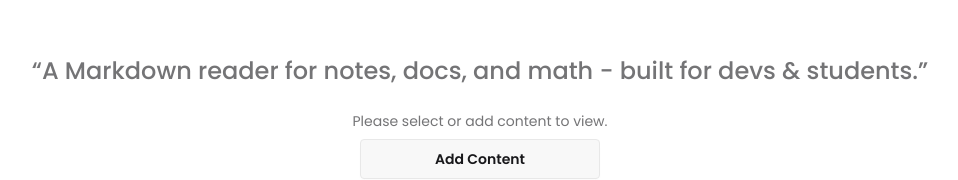
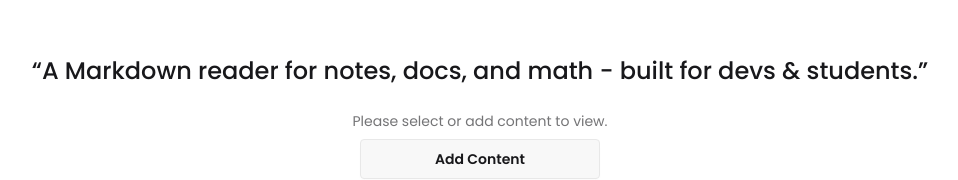
Before and after one commit to TheFastest599/markdown-render, a Next.js app: page / in a window 1280 px wide. Shown: the part 155-335 px from the top of the page, without its empty margins (160-1118 px from the left). Built offline with nearby package versions, Linux system fonts and the light colour scheme; no server answers.

Commit message:
SEO optimizations

```diff
--- a/src/app/page.jsx
+++ b/src/app/page.jsx
@@ -13,7 +13,7 @@
     <main className="flex flex-col items-center justify-center min-h-[83vh] text-base-content/60 px-4">
       {/* Tagline */}
       <header>
-        <h1 className="text-lg my-6 sm:text-xl md:text-2xl font-medium text-center">
+        <h1 className="text-lg my-6 sm:text-xl md:text-2xl font-medium text-center text-base-content">
           “A Markdown reader for notes, docs, and math - built for devs &
           students.”
         </h1>
```
